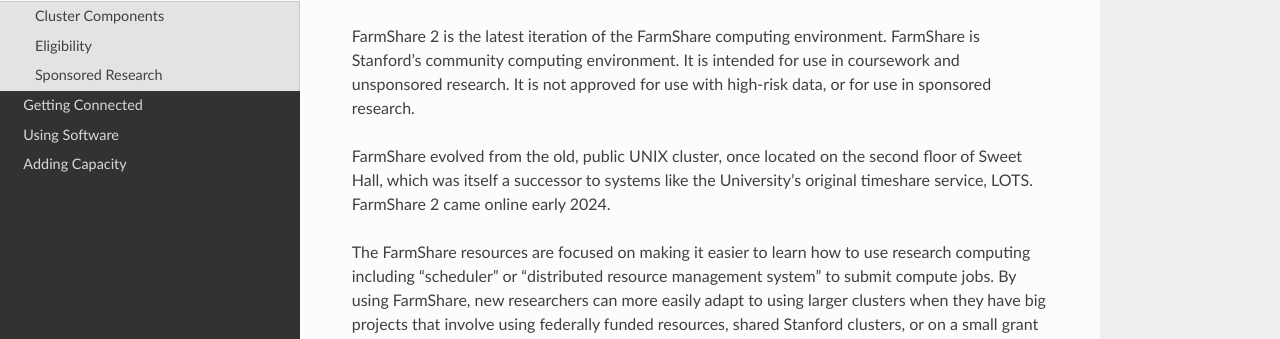
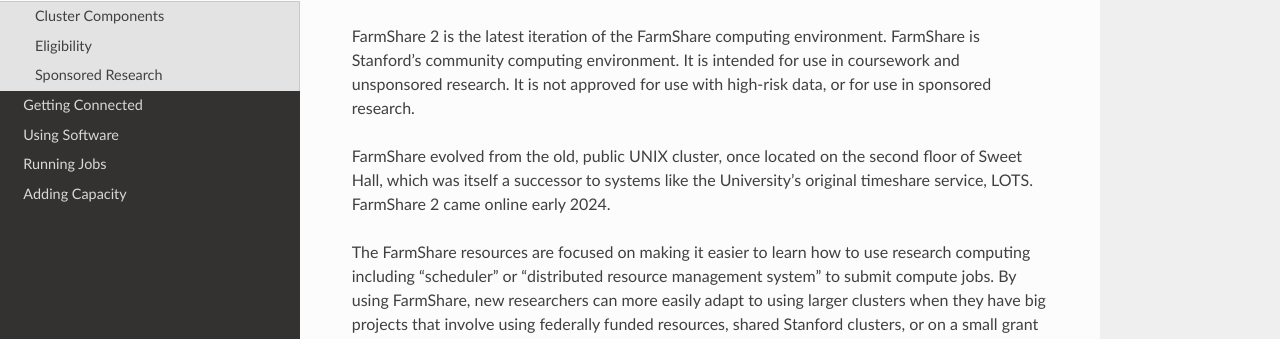
Before and after one commit to stanford-rc/farmshare-docs, an MkDocs documentation site: the page built from docs/index.md, in a window 1280 px wide. Shown: the part 135-474 px from the top of the page. Built offline with MkDocs 1.6.1, drawn with Linux system fonts in a browser that asks for light colours; nearby versions of some CDN libraries.

Commit message:
Update mkdocs.yml

```diff
--- a/mkdocs.yml
+++ b/mkdocs.yml
@@ -16,4 +16,5 @@
   - Introduction: index.md
   - "Getting Connected": connected.md
   - "Using Software": software.md
+  - "Running Jobs": slurm.md
   - "Adding Capacity": capacity.md
```
